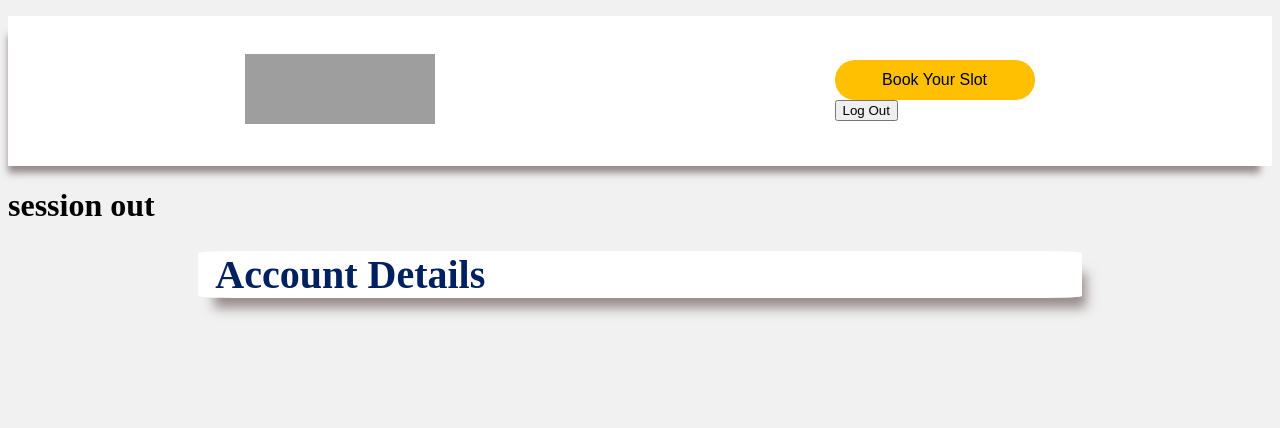
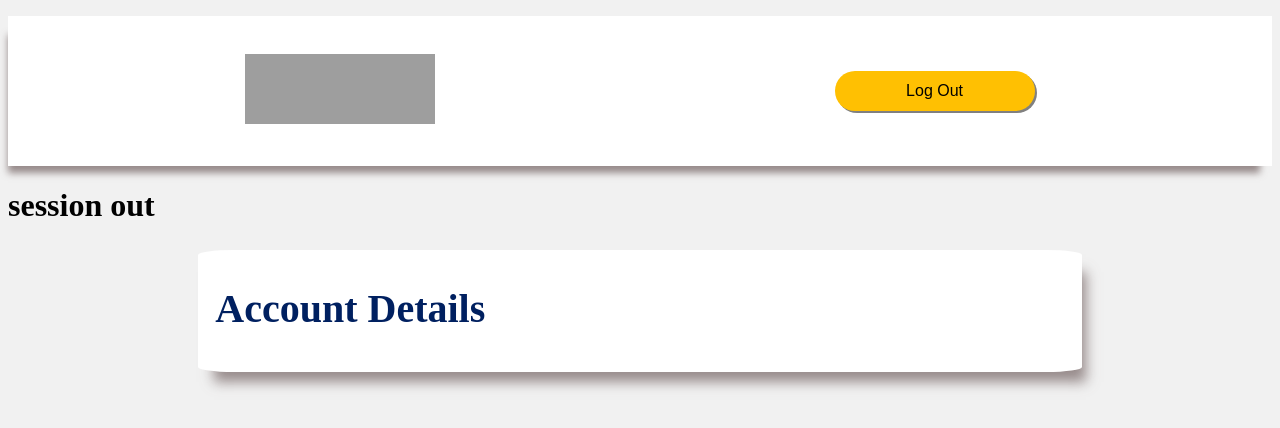
Before and after one commit to vinay500/cowin, a Django app: page /scheduleslots_booked in a window 1280 px wide. Shown: the top 428 px of the page. Run offline with Django 3.2, Linux system fonts and the light colour scheme; grey boxes are pictures that could not be loaded.

Commit message:
added requirements.txt

```diff
--- a/CPD/__init__.py
+++ b/CPD/__init__.py
@@ -0,0 +1,3 @@
+import pymysql
+
+pymysql.install_as_MySQLdb()
--- a/CPD_app/views.py
+++ b/CPD_app/views.py
@@ -5,7 +5,7 @@ from django.contrib.auth import authenticate,login,logout
 import random
 import http.client
 from django.conf import settings
-from twilio.rest import Client
+# from twilio.rest import Client
 
 
 # Create your views here.
--- /dev/null
+++ b/requirements.txt
@@ -0,0 +1,5 @@
+asgiref==3.2.10
+Django==3.1.2
+PyMySQL==1.0.2
+pytz==2022.1
+sqlparse==0.4.2
--- a/static/css/slots.css
+++ b/static/css/slots.css
@@ -23,20 +23,21 @@ img{
     width:190px;
     height:70px;
 }
-#login-btn-item{
+#logout-btn-item{
     font-size:16px;
     border-radius:60px;
     outline:none;
     border:none;
-    box-shawdow:2px 2px grey;
+    box-shadow:2px 2px grey;
     background-color:#ffc002;
     width:200px;
     height:40px;
 }
-#login-btn-item:hover{
+#logout-btn-item:hover{
     cursor:pointer;
 }
 #slot_div{
+    padding-bottom: 1%;
     width: 70%;
     margin: 2% auto;
     border-radius:4%;
@@ -46,6 +47,7 @@ img{
     -moz-box-shadow: 10px 16px 12px -6px rgba(122,106,106,0.75);
 }
 #slot_heading{
+    padding-top: 1%;
     font-size:20px;
     color:#002060;
     font-weight:900;
--- a/templates/slots.html
+++ b/templates/slots.html
@@ -13,11 +13,6 @@
                 <a id="logo" href="\"><img src="{% static 'images\covid19logo.jpg' %}" alt=""></a>
             </li>
             <div id="menu_div">
-                <li class="list-item">
-                    <a href="scheduleslots_booked">
-                        <button class="menu-btn" id="login-btn-item">Book Your Slot</button>
-                    </a>
-                </li>
                 <li class="list-item">
                     <a href="logout">
                         <button class="menu-btn" id="logout-btn-item">Log Out</button>
@@ -63,6 +58,5 @@
              </div>
         {% endfor %}
     </div>
-
 </body>
 </html>
```
Lines whose indentation alone changed are shown as unchanged.
